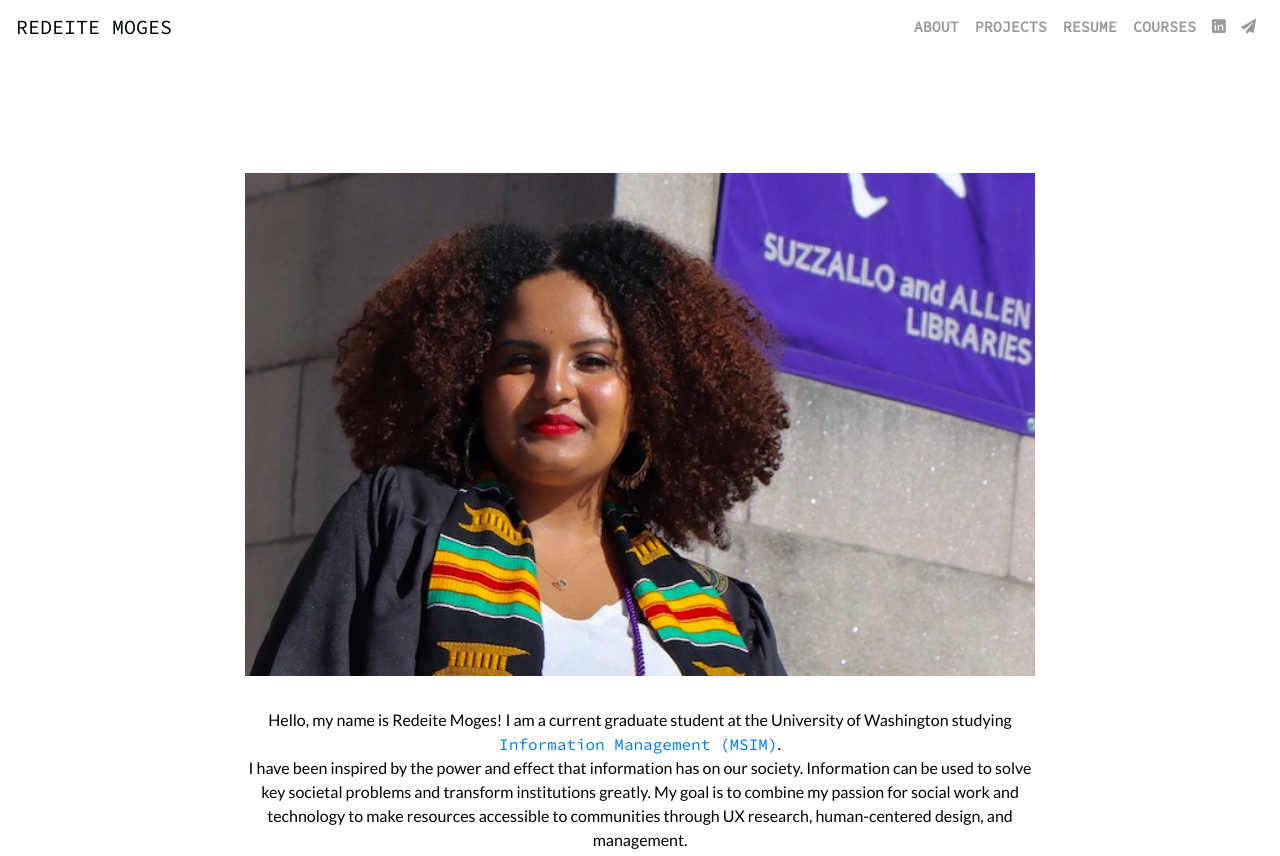
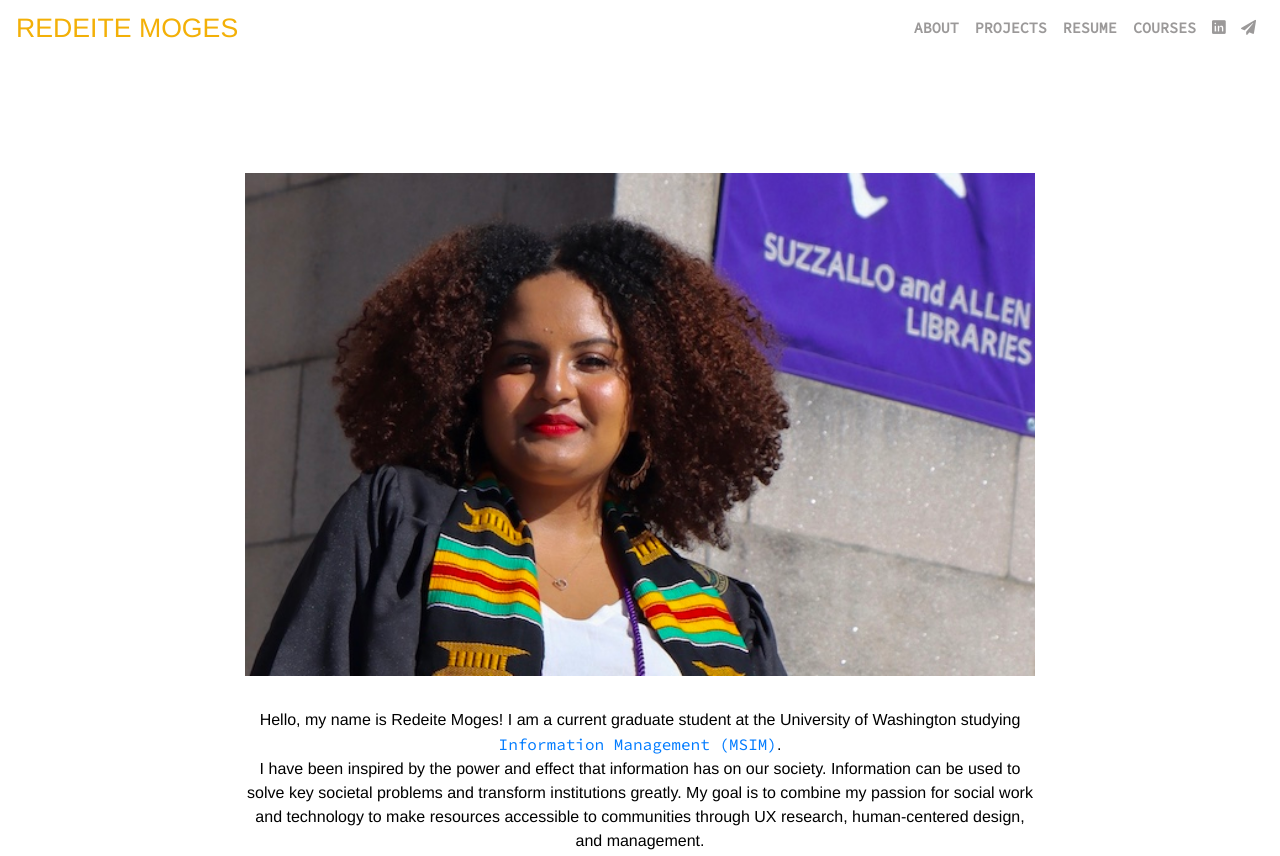
Before and after one commit to ReduProfile/redu.github.io, a plain HTML site: page index.html in a window 1280 px wide. Shown: the top 856 px of the page. Drawn offline with nearby package versions, Linux system fonts and the light colour scheme.

Commit message:
style changes

```diff
--- a/css/style.css
+++ b/css/style.css
@@ -3,9 +3,10 @@
 @import url('https://fonts.googleapis.com/css2?family=Roboto+Slab:wght@500&display=swap');
 
 * {
-  font-family: 'Roboto', sans-serif;
-  font-family: 'Lato', sans-serif;
+  /* font-family: 'Roboto', sans-serif; */
+  /* font-family: 'Lato', sans-serif; */
   /* font-family: 'Roboto Slab', serif; */
+  font-family: 'Helvetica', 'Arial', sans-serif;
 }
 
 h1 {
@@ -18,10 +19,6 @@ h5, .card-title {
   text-align: center;
   margin-right: 1rem;
 }
-
-/* h4 {
-  text-align: left;
-} */
 
 footer {
   background-color: #d7e3ff;
@@ -223,18 +220,19 @@ strong {
 }
 
 .navbar-light .nav_brand {
-  color: #000607;
-  font-size: 15pt;
+  color: rgb(243, 176, 7);
+  font-family: 'Helvetica', 'Arial', sans-serif;
+  font-size: 20pt;
 }
 
 .nav_brand:hover {
   text-decoration:none;
 }
 
-.navbar-toggler {
-  color: #02b6db;
-  border-color: #02b6db;
-}
+/* .nav_brand a {
+  font-family: 'Helvetica', 'Arial', sans-serif;
+  color: goldenrod;
+} */
 
 .px1 {
   padding-left: .5rem;
```
